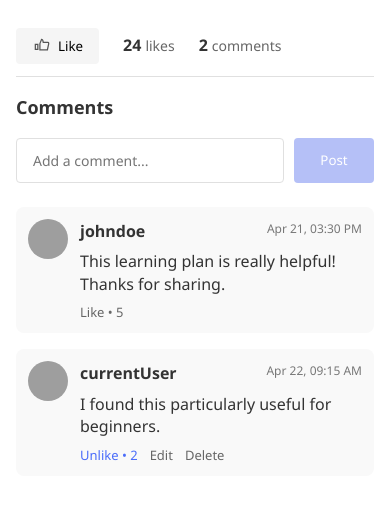
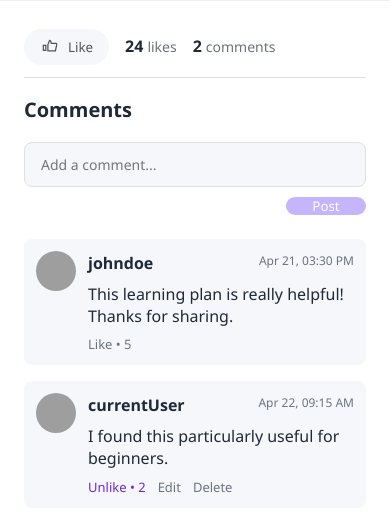
Before and after one commit to anupamamaheepala/EduVibeApp, a React (Create React App) app in the folder frontend/: page /Comment in a window 390 px wide. Shown: the top 532 px of the page. Built offline with nearby package versions, Linux system fonts and the light colour scheme; grey boxes are pictures that could not be loaded.

Commit message:
combining posts with comments

```diff
--- a/frontend/src/css/commentsystem.css
+++ b/frontend/src/css/commentsystem.css
@@ -1,123 +1,154 @@
+.post-with-comments {
+  width: 100%;
+  background: #ffffff;
+  border-radius: 1rem;
+  box-shadow: 0 4px 15px rgba(0, 0, 0, 0.05);
+  overflow: hidden;
+  transition: transform 0.3s ease, box-shadow 0.3s ease;
+}
+
+.post-with-comments:hover {
+  transform: translateY(-5px);
+  box-shadow: 0 8px 25px rgba(0, 0, 0, 0.1);
+}
+
 .comment-system {
-    width: 100%;
-    max-width: 800px;
-    margin: 0 auto;
-    padding: 16px;
-    font-family: 'Segoe UI', 'Roboto', sans-serif;
+  padding: 1rem 1.5rem;
+  font-family: inherit;
+  border-top: 1px solid #f0f0f0;
 }
 
 /* Post Engagement Section */
 .post-engagement {
   display: flex;
   align-items: center;
-    padding: 12px 0;
-    margin-bottom: 16px;
+  padding: 0.75rem 0;
+  margin-bottom: 1rem;
   border-bottom: 1px solid #e0e0e0;
 }
 
 .like-button {
   display: flex;
   align-items: center;
-    gap: 6px;
-    padding: 8px 16px;
-    background-color: #f5f5f5;
+  gap: 0.5rem;
+  padding: 0.5rem 1rem;
+  background-color: #f5f7fa;
   border: none;
-    border-radius: 4px;
+  border-radius: 9999px;
   cursor: pointer;
-    transition: background-color 0.2s;
+  transition: all 0.3s ease;
+  font-weight: 500;
+  color: #555;
 }
 
 .like-button:hover {
-    background-color: #e8e8e8;
+  background-color: #ebedff;
+  transform: scale(1.05);
 }
 
 .like-button.liked {
-    color: #4a6cfa;
-    font-weight: 500;
+  color: #6d28d9;
+  background-color: #ebedff;
 }
 
 .like-counter, .comment-counter {
   display: flex;
   align-items: center;
-    margin-left: 24px;
+  margin-left: 1.5rem;
 }
 
 .like-count, .comment-count {
   font-weight: 600;
-    margin-right: 4px;
+  margin-right: 0.25rem;
+  color: #1f2937;
 }
 
 .like-label, .comment-label {
-    color: #666;
-    font-size: 14px;
+  color: #6b7280;
+  font-size: 0.875rem;
 }
 
 .comments-title {
-    font-size: 18px;
-    margin-bottom: 16px;
-    color: #333;
+  font-size: 1.25rem;
+  margin-bottom: 1rem;
+  color: #1f2937;
   font-weight: 600;
 }
 
 .comment-form {
   display: flex;
-    margin-bottom: 24px;
-    gap: 10px;
+  margin-bottom: 1.5rem;
+  gap: 0.625rem;
 }
 
 .comment-input {
   flex: 1;
-    padding: 12px 16px;
+  padding: 0.75rem 1rem;
   border: 1px solid #e0e0e0;
-    border-radius: 4px;
-    font-size: 14px;
+  border-radius: 0.5rem;
+  font-size: 0.875rem;
+  background-color: #f5f7fa;
+  transition: all 0.3s ease;
+}
+
+.comment-input:focus {
+  outline: none;
+  border-color: #6d28d9;
+  background-color: #ffffff;
 }
 
 .comment-submit-btn {
-    padding: 0 18px;
-    background-color: #4a6cfa;
+  padding: 0 1.125rem;
+  background-color: #6d28d9;
   color: white;
   border: none;
-    border-radius: 4px; /* Make this fully rounded instead of only right side */
+  border-radius: 9999px;
   cursor: pointer;
   font-weight: 500;
-    transition: background-color 0.2s;
-    min-width: 80px; /* Ensure button has minimum width */
+  transition: all 0.3s ease;
+  min-width: 5rem;
 }
 
 .comment-submit-btn:hover {
-    background-color: #3550cc;
+  background-color: #5b21b6;
+  transform: scale(1.05);
 }
 
 .comment-submit-btn:disabled {
-    background-color: #b5c0f7;
+  background-color: #c4b5fd;
   cursor: not-allowed;
+  transform: none;
 }
 
 .comments-list {
   display: flex;
   flex-direction: column;
-    gap: 16px;
+  gap: 1rem;
 }
 
 .no-comments {
   text-align: center;
-    color: #777;
+  color: #6b7280;
   font-style: italic;
-    padding: 24px 0;
+  padding: 1.5rem 0;
 }
 
 .comment-item {
   display: flex;
-    gap: 12px;
-    padding: 12px;
-    border-radius: 8px;
-    background-color: #f9f9f9;
+  gap: 0.75rem;
+  padding: 0.75rem;
+  border-radius: 0.5rem;
+  background-color: #f5f7fa;
+  transition: background-color 0.2s ease;
+}
+
+.comment-item:hover {
+  background-color: #ebedff;
 }
 
 .comment-avatar img {
-    width: 40px;
-    height: 40px;
+  width: 2.5rem;
+  height: 2.5rem;
   border-radius: 50%;
   object-fit: cover;
 }
@@ -129,43 +160,43 @@
 .comment-header {
   display: flex;
   justify-content: space-between;
-    margin-bottom: 6px;
+  margin-bottom: 0.375rem;
 }
 
 .comment-username {
   font-weight: 600;
-    color: #333;
+  color: #1f2937;
 }
 
 .comment-timestamp {
-    font-size: 12px;
-    color: #777;
+  font-size: 0.75rem;
+  color: #6b7280;
 }
 
 .comment-text {
-    margin: 0 0 8px 0;
+  margin: 0 0 0.5rem 0;
   line-height: 1.4;
-    color: #333;
+  color: #1f2937;
 }
 
 .comment-actions {
   display: flex;
-    gap: 12px;
-    margin-top: 6px;
+  gap: 0.75rem;
+  margin-top: 0.375rem;
 }
 
 .comment-actions button {
   background: none;
   border: none;
   padding: 0;
-    font-size: 13px;
-    color: #666;
+  font-size: 0.8125rem;
+  color: #6b7280;
   cursor: pointer;
   transition: color 0.2s;
 }
 
 .comment-like-btn:hover {
-    color: #4a6cfa;
+  color: #6d28d9;
 }
 
 .comment-edit-btn:hover {
@@ -173,68 +204,109 @@
 }
 
 .comment-delete-btn:hover {
-    color: #e53935;
+  color: #dc2626;
 }
 
 .comment-like-btn.liked {
-    color: #4a6cfa;
+  color: #6d28d9;
   font-weight: 500;
 }
 
 .comment-edit {
-    margin-bottom: 8px;
+  margin-bottom: 0.5rem;
 }
 
 .comment-edit-input {
   width: 100%;
-    padding: 8px 12px;
-    border: 1px solid #ddd;
-    border-radius: 4px;
-    font-size: 14px;
-    margin-bottom: 8px;
+  padding: 0.5rem 0.75rem;
+  border: 1px solid #e0e0e0;
+  border-radius: 0.25rem;
+  font-size: 0.875rem;
+  margin-bottom: 0.5rem;
+  background-color: #ffffff;
+}
+
+.comment-edit-input:focus {
+  outline: none;
+  border-color: #6d28d9;
 }
 
 .comment-edit-actions {
   display: flex;
-    gap: 8px;
+  gap: 0.5rem;
 }
 
 .comment-save-btn,
 .comment-cancel-btn {
-    padding: 6px 12px;
-    border-radius: 4px;
-    font-size: 13px;
+  padding: 0.375rem 0.75rem;
+  border-radius: 9999px;
+  font-size: 0.8125rem;
   cursor: pointer;
-    transition: background-color 0.2s;
+  transition: all 0.2s ease;
 }
 
 .comment-save-btn {
-    background-color: #4a6cfa;
+  background-color: #6d28d9;
   color: white;
   border: none;
 }
 
 .comment-save-btn:hover {
-    background-color: #3550cc;
+  background-color: #5b21b6;
 }
 
 .comment-save-btn:disabled {
-    background-color: #b5c0f7;
+  background-color: #c4b5fd;
   cursor: not-allowed;
 }
 
 .comment-cancel-btn {
-    background-color: #f1f1f1;
-    color: #666;
-    border: 1px solid #ddd;
+  background-color: #f3f4f6;
+  color: #6b7280;
+  border: 1px solid #e5e7eb;
 }
 
 .comment-cancel-btn:hover {
-    background-color: #e6e6e6;
+  background-color: #e5e7eb;
 }
 
-  .comments-loading {
-    text-align: center;
-    padding: 24px;
-    color: #777;
+.loading-spinner {
+  display: flex;
+  flex-direction: column;
+  align-items: center;
+  gap: 1rem;
+  margin: 2rem 0;
 }
+
+.spinner {
+  width: 2rem;
+  height: 2rem;
+  border: 4px solid #e5e7eb;
+  border-top: 4px solid #6d28d9;
+  border-radius: 50%;
+  animation: spin 1s linear infinite;
+}
+
+@keyframes spin {
+  0% { transform: rotate(0deg); }
+  100% { transform: rotate(360deg); }
+}
+
+/* Responsive adjustments */
+@media (max-width: 640px) {
+  .post-engagement {
+    flex-wrap: wrap;
+  }
+
+  .like-counter, .comment-counter {
+    margin-left: 1rem;
+  }
+
+  .comment-form {
+    flex-direction: column;
+  }
+
+  .comment-submit-btn {
+    align-self: flex-end;
+  }
+}
--- /dev/null
+++ b/frontend/src/pages/comments/PostWithComments.jsx
@@ -0,0 +1,14 @@
+import React from "react";
+import ViewSinglePost from './ViewSinglePost'; // Correct import path if needed
+import CommentSection from "./CommentSystem"; // Correct import path if needed
+
+const PostWithComments = ({ post }) => {
+  return (
+    <div className="post-wrapper">
+      <ViewSinglePost post={post} />  {/* Correctly use ViewSinglePost */}
+      <CommentSection postId={post.id} />  {/* Render CommentSection */}
+    </div>
+  );
+};
+
+export default PostWithComments;
--- /dev/null
+++ b/frontend/src/pages/comments/ViewSinglePost.jsx
@@ -0,0 +1,14 @@
+import React from 'react';
+
+const ViewSinglePost = ({ post }) => {
+  return (
+    <div className="post-content">
+      <p className="post-caption">{post.content}</p>
+      <p className="post-meta">
+        Posted by {post.userId} on {new Date(post.createdAt).toLocaleDateString()}
+      </p>
+    </div>
+  );
+};
+
+export default ViewSinglePost;
--- a/frontend/src/pages/posts/ViewPosts.jsx
+++ b/frontend/src/pages/posts/ViewPosts.jsx
@@ -2,6 +2,7 @@ import React, { useState, useEffect } from 'react';
 import Header from '../Header';
 import Footer from '../Footer';
 import '../../css/ViewPosts.css';
+import PostWithComments from '../comments/PostWithComments';
 
 function Posts() {
   const [posts, setPosts] = useState([]);
@@ -62,7 +63,9 @@ function Posts() {
                         <source src={post.mediaUrl} type="video/mp4" />
                         Your browser does not support the video tag.
                       </video>
+
                     )}
+                     <PostWithComments post={post} />
                   </div>
                 )}
                 <div className="post-content">
```
Lines whose indentation alone changed are shown as unchanged.
